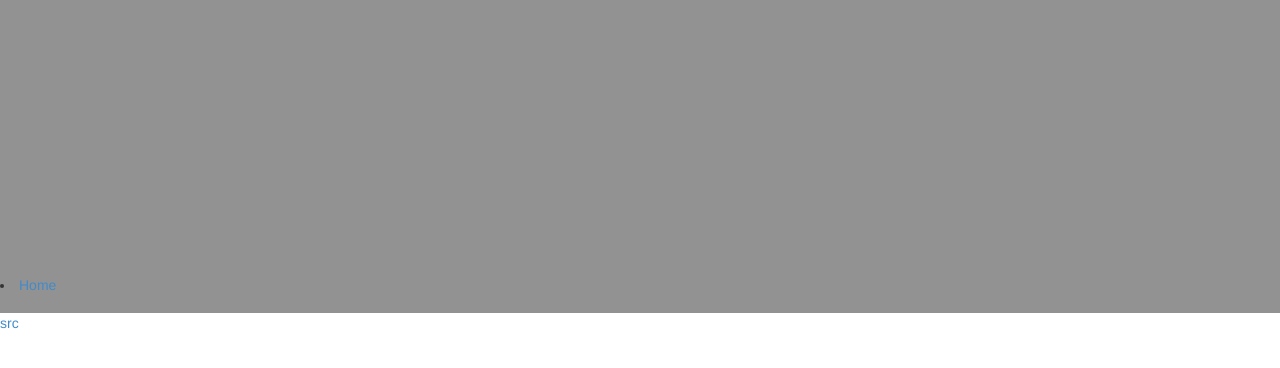
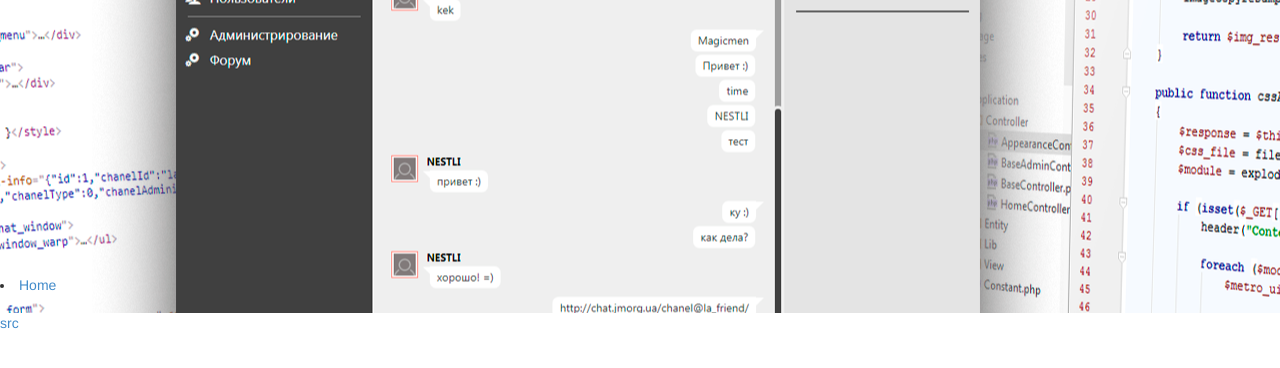
Before and after one commit to jm-organization/jm-organization.github.io, a Jekyll site: the page built from index.html, in a window 1280 px wide. Shown: the top 368 px of the page. Built offline with Jekyll 4.4.1, drawn with Linux system fonts in a browser that asks for light colours.

Commit message:
no message

```diff
--- a/assets/css/main.css
+++ b/assets/css/main.css
@@ -2,8 +2,7 @@
 	position: relative;
 	height: 313px;
 	width: 100%;
-	background-image:  url("https://jm-organization.github.io/assets/img/background-picture/header1.png") no-repeat center;
-	background-color:  #929292;
+	background:  #929292  url("https://jm-organization.github.io/assets/img/background-picture/header1.png") no-repeat center;
 }
 
 .jm-header .jm-navigation-bar {
```
